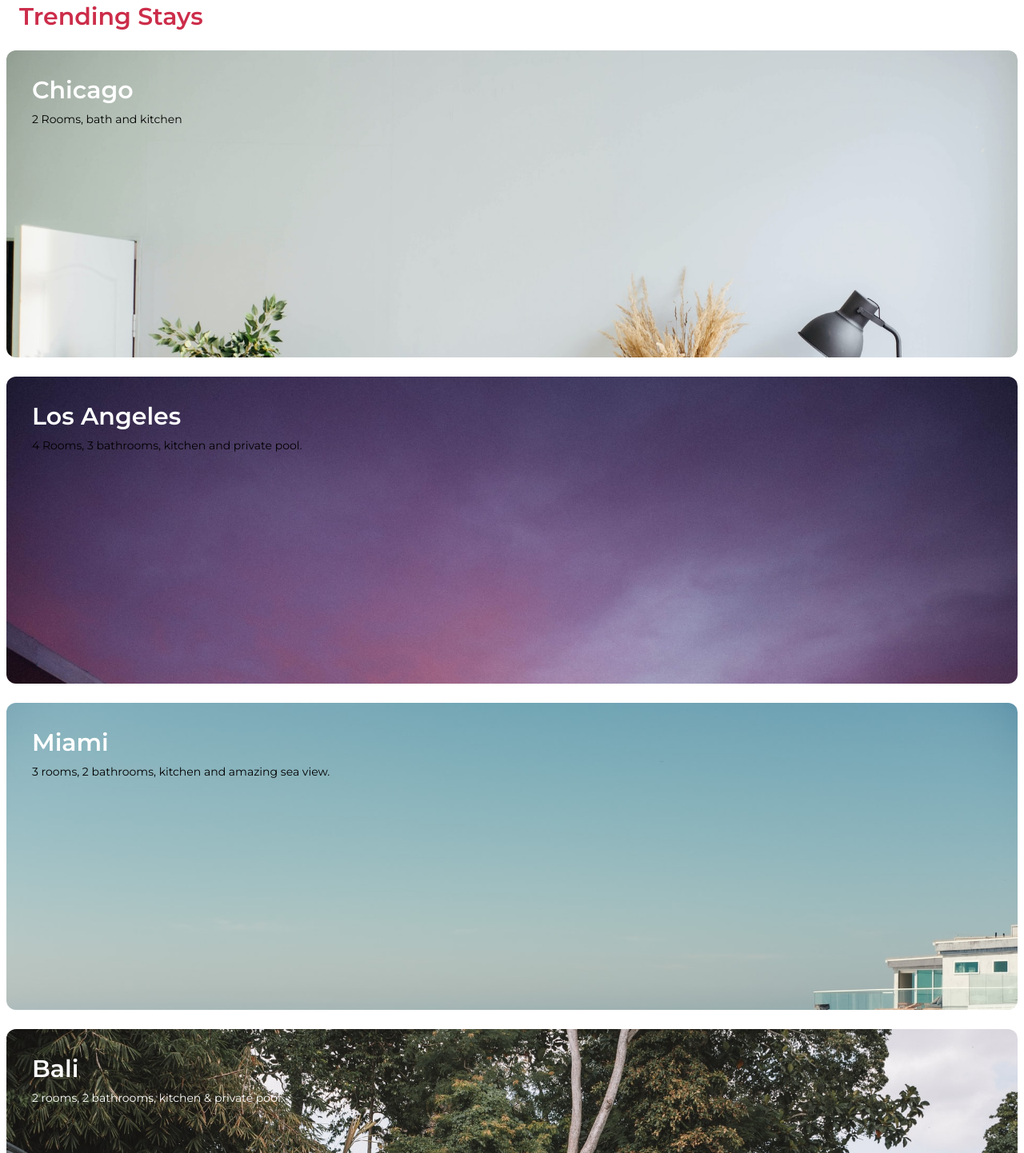
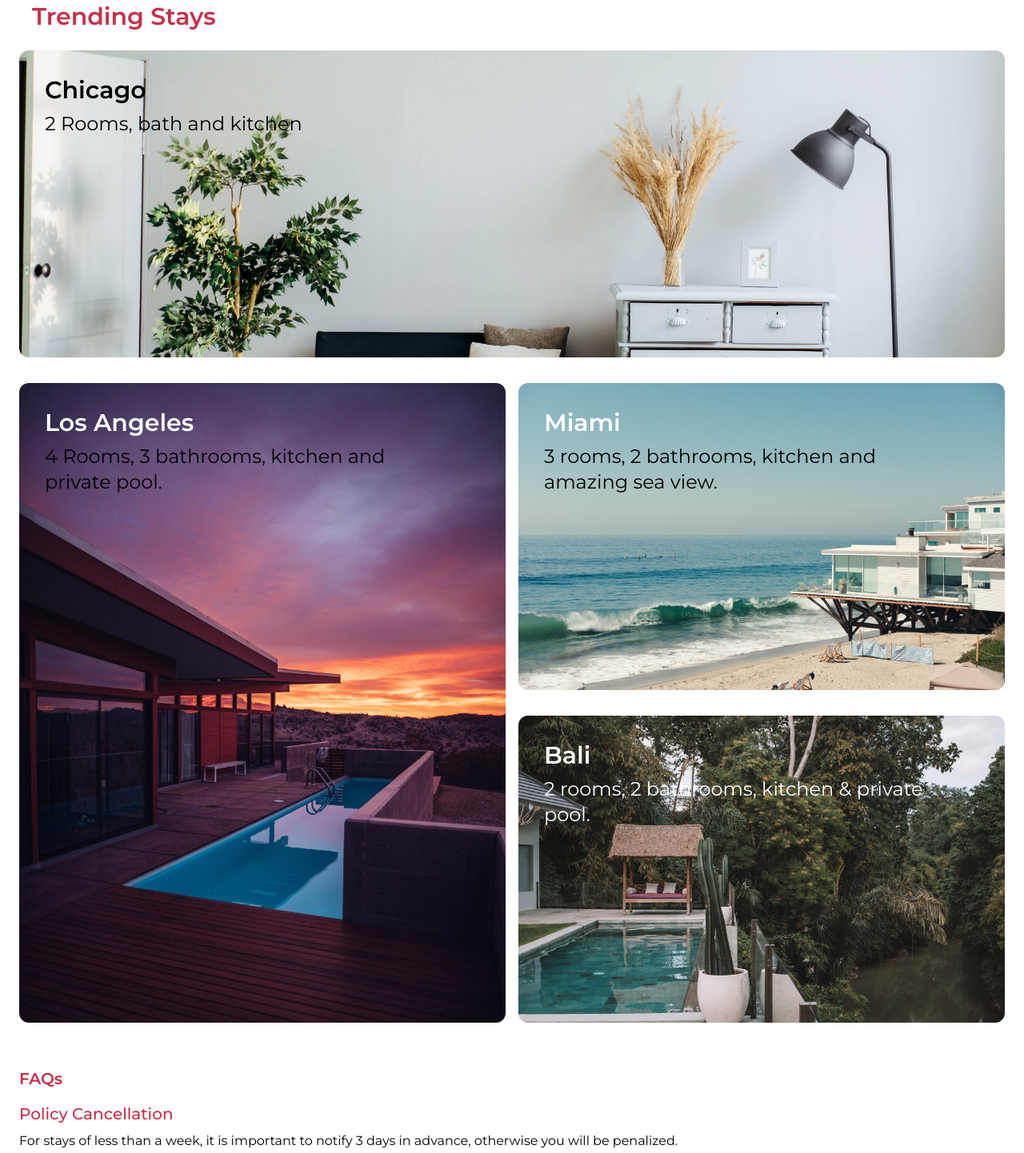
Before and after one commit to ABeltran516/Travels_on_Tailwind, a website: page public/index.html in a window 1280 px wide. Shown: the part 909-2351 px from the top of the page at 80% size. Drawn offline with Linux system fonts and the light colour scheme.

Commit message:
feat: Sección de rentas destacadas en desktop finalizada.

```diff
--- a/public/index.html
+++ b/public/index.html
@@ -96,32 +96,38 @@
                 </div>
             </div>
         </div>
-        <div class="px-2 h-full w-full" id="Trending_stays">
-            <div>
-                <p class="text-3xl text-primary font-semibold pl-4 pb-6 mt-6">Trending Stays</p>
-                <div class="w-full h-full flex flex-col space-y-6 items-center justify-center">
+        <div class="px-2 h-full w-full lg:px-6" id="Trending_stays">
+            <p class="text-3xl text-primary font-semibold pl-4 pb-6 mt-6">Trending Stays</p>
+            <div class="w-full h-full flex flex-col items-center justify-center">
 
-                    <div class="w-full h-96 bg-chicago bg-cover rounded-xl">
-                        <p class="Card-title">Chicago</p>
-                        <p class="text-sm pl-8 text-black mr-24">2 Rooms, bath and kitchen</p>
+                <div class="w-full h-96 bg-chicago bg-cover bg-center rounded-xl mb-8">
+                    <p class="Card-title lg:text-black">Chicago</p>
+                    <p class="text-sm pl-8 text-black mr-24 lg:text-2xl ">2 Rooms, bath and kitchen</p>
+                </div>
+
+                <div class="lg:flex lg:h-full lg:w-full lg:space-x-4">
+                    <div class="w-full h-96 bg-LA bg-cover rounded-xl lg:h-auto mb-8">
+                        <p class="Card-title">Los Angeles</p>
+                        <p class="text-sm pl-8 text-black mr-24 lg:text-2xl">4 Rooms, 3 bathrooms, kitchen and private
+                            pool.</p>
                     </div>
+                    <div class="h-full w-full">
+                        <div class="w-full h-96 bg-miami bg-cover rounded-xl mb-8">
+                            <p class="Card-title">Miami</p>
+                            <p class="text-sm pl-8 text-black mr-24 lg:text-2xl">3 rooms, 2 bathrooms, kitchen and
+                                amazing sea
+                                view.
+                            </p>
+                        </div>
+                        <div class="w-full h-96 bg-bali bg-cover rounded-xl mb-8">
+                            <p class="Card-title">Bali</p>
+                            <p class="text-sm pl-8 text-white mr-24 lg:text-2xl">2 rooms, 2 bathrooms, kitchen & private
+                                pool.
+                            </p>
+                        </div>
+                    </div>
+                </div>
 
-                    <div class="w-full h-96 bg-LA bg-cover rounded-xl">
-                        <p class="Card-title">Los Angeles</p>
-                        <p class="text-sm pl-8 text-black mr-24">4 Rooms, 3 bathrooms, kitchen and private pool.</p>
-                    </div>
-
-                    <div class="w-full h-96 bg-miami bg-cover rounded-xl">
-                        <p class="Card-title">Miami</p>
-                        <p class="text-sm pl-8 text-black mr-24">3 rooms, 2 bathrooms, kitchen and amazing sea view.</p>
-                    </div>
-
-                    <div class="w-full h-96 bg-bali bg-cover rounded-xl">
-                        <p class="Card-title">Bali</p>
-                        <p class="text-sm pl-8 text-white mr-24">2 rooms, 2 bathrooms, kitchen & private pool.</p>
-                    </div>
-
-                </div>
             </div>
         </div>
         <div class="w-full h-full" id="FAQs">
```
Also changed, not shown: public/css/tailwind.css.
